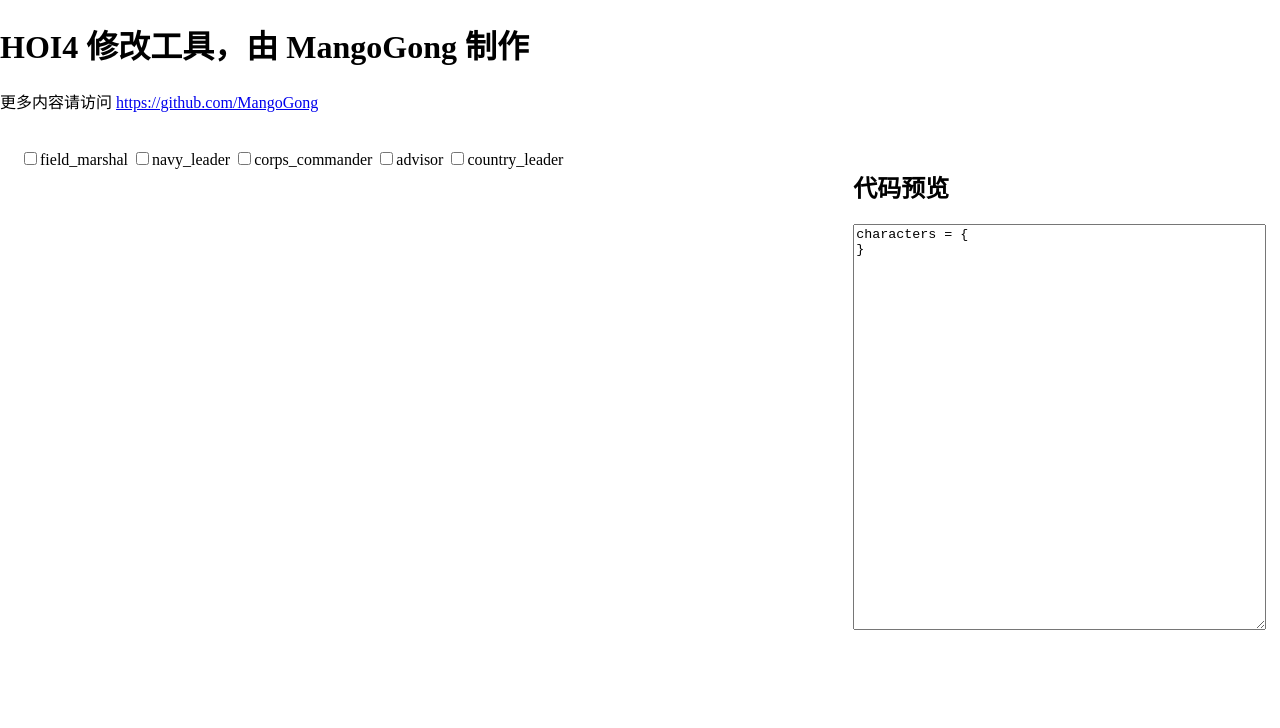
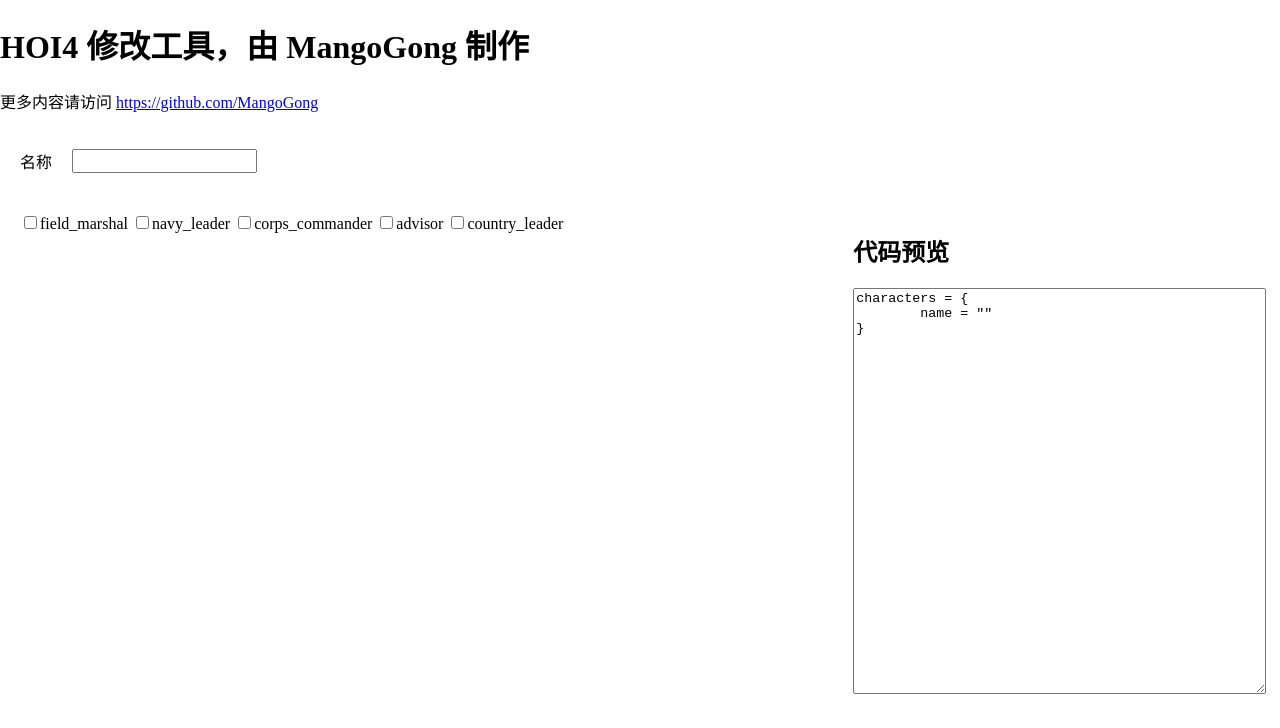
Before and after one commit to MangoGong/MangoHOI4Toolkit, a plain HTML site: page 人物生成器/Web ver/index.html in a window 1280 px wide. Drawn offline with Linux system fonts and the light colour scheme.

Commit message:
修复bug

```diff
--- a/人物生成器/Web ver/index.html
+++ b/人物生成器/Web ver/index.html
@@ -45,8 +45,11 @@
         <h1>HOI4 修改工具，由 MangoGong 制作</h1>
         <p>更多内容请访问 <a href="https://github.com/MangoGong" target="_blank">https://github.com/MangoGong</a></p>
     </header>
+    <div class="container">
+        <label>名称</label><input type="text" id="name" onchange="updatePreview()">
+    </div>
+    <div class="container">
 
-    <div class="container">
         <div class="tabs">
             <nav>
                 <label><input type="checkbox" id="fieldMarshalCheckbox" onchange="toggleTab('fieldMarshal')">field_marshal</label>
@@ -148,8 +151,9 @@
 
         function updatePreview() {
             const preview = document.getElementById('preview');
+            const name = document.getElementById('name').value;
 
-            let code = `characters = {\n`;
+            let code = `characters = {\n\tname = "${name}"\n`;
 
             if (document.getElementById('fieldMarshalCheckbox').checked) {
                 const fieldMarshalSkill = document.getElementById('fieldMarshalSkill').value;
@@ -229,9 +233,9 @@
                 if (countryLeaderIdeology) {
                     code += `\tcountry_leader = {\n`;
                     code += `\t	expire = "${countryLeaderExpireDate}"\n`;
-                    code += `\t	ideology = ${countryLeaderIdeology}\n`;
-                    code += `\t	desc = ${countryLeaderDesc}\n`;
-                    code += `\t	identification = ${countryLeaderIdentification}\n`;
+                    code += `\t	ideology = "${countryLeaderIdeology}"\n`;
+                    code += `\t	desc = "${countryLeaderDesc}"\n`;
+                    code += `\t	identification = "${countryLeaderIdentification}"\n`;
                     code += `\t}\n`;
                 }
             }
```
